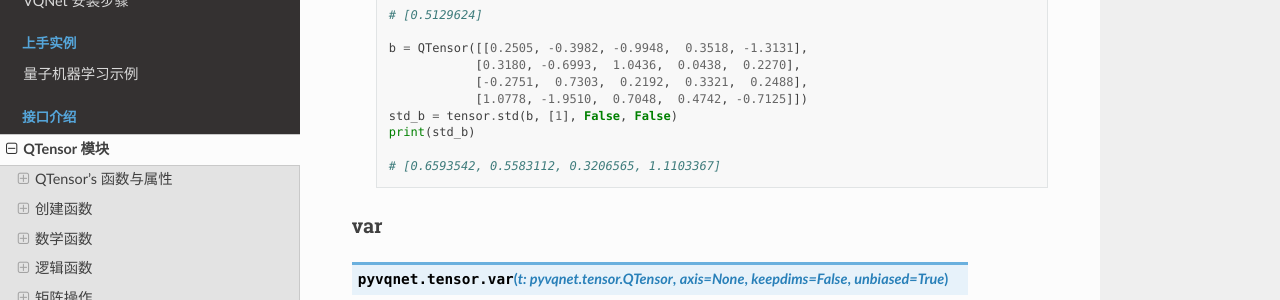
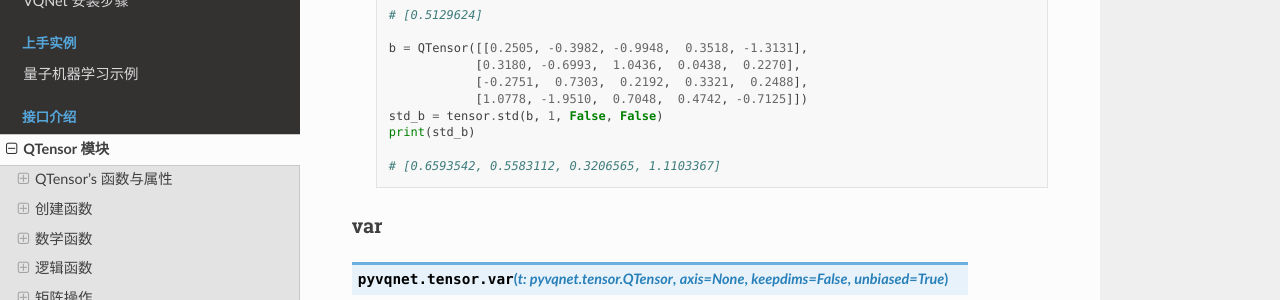
Before and after one commit to OriginQ/VQNET2.0-tutorial, a Sphinx documentation site: the page built from source/rst/QTensor.rst, in a window 1280 px wide and 900 px high, scrolled down 32183 px. Shown: the part 151-451 px from the top of the window. Built offline with Sphinx 7.4.7 and the Read the Docs theme 2.0.0, drawn with Linux system fonts in a browser that asks for light colours.

Commit message:
[fix] fix std docstring bug

```diff
--- a/source/rst/QTensor.rst
+++ b/source/rst/QTensor.rst
@@ -1716,7 +1716,7 @@
                     [0.3180, -0.6993,  1.0436,  0.0438,  0.2270],
                     [-0.2751,  0.7303,  0.2192,  0.3321,  0.2488],
                     [1.0778, -1.9510,  0.7048,  0.4742, -0.7125]])
-        std_b = tensor.std(b, [1], False, False)
+        std_b = tensor.std(b, 1, False, False)
         print(std_b)
 
         # [0.6593542, 0.5583112, 0.3206565, 1.1103367]
```
